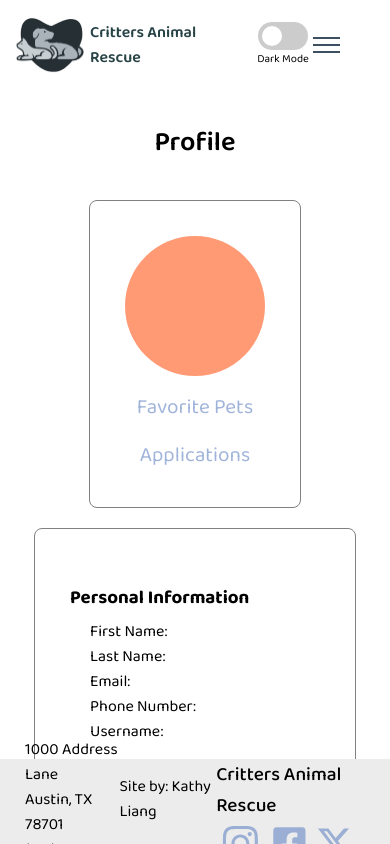
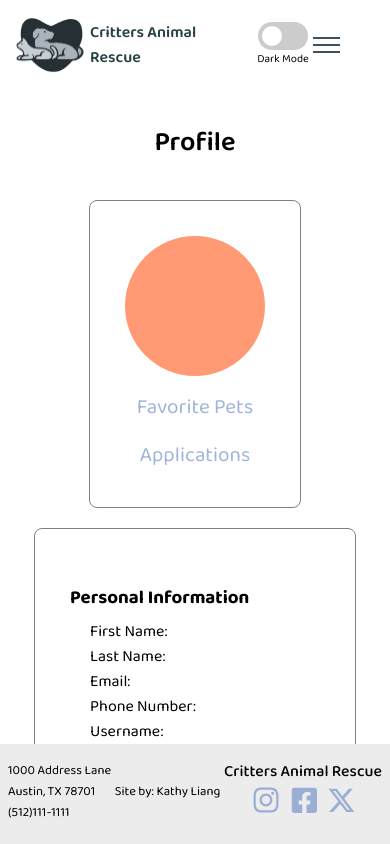
Before and after one commit to liangkathy/Animal-Shelter, a React (Vite) app in the folder Frontend/animal-shelter-application/: page /profile in a window 390 px wide. Shown: the top 844 px of the page. Built offline with nearby package versions, Linux system fonts and the light colour scheme; no server answers.

Commit message:
fixed formatting and spacing on page

```diff
--- a/Frontend/animal-shelter-application/src/App.css
+++ b/Frontend/animal-shelter-application/src/App.css
@@ -9,14 +9,16 @@
 
 body {
   margin: 0;
+  padding: 0;
   height: 100%;
   width: 100vw;
 }
 
 section {
-  padding-bottom: 100vh;
+  padding-bottom: 50vh;
   padding-left: 40px;
   padding-right: 50px;
+  min-height: 100vh;
 }
 
 h4 {
--- a/Frontend/animal-shelter-application/src/components/Footer/Footer.css
+++ b/Frontend/animal-shelter-application/src/components/Footer/Footer.css
@@ -6,12 +6,9 @@ footer {
     display: flex;
     align-items: center;
     justify-content: space-between;
-    padding-left: 25px;
-    padding-right: 35px;
-    padding-top: 5px;
-    padding-bottom: 10px;
+    padding: 5px 8px 10px 8px;
     z-index: 999;
-    height: 85px;
+    height: 100px;
 }
 
 .footer-fixed {
@@ -29,13 +26,19 @@ footer {
     padding: 0;
 }
 
+.footer-left {
+    font-size: 0.8em;
+}
+
 .footer-right {
     display: flex;
     flex-direction: column;
     justify-content: right;
     align-items: center;
+}
 
-    height: 80px;
+.footer-center {
+    font-size: 0.8em;
 }
 
 .socials {
@@ -43,7 +46,7 @@ footer {
 }
 
 .logo-footer {
-    font-size: 1.2em;
+    font-size: 1em;
     font-weight: 500;
 }
 
@@ -55,3 +58,19 @@ footer {
 .footer-light {
     background-color: rgb(236, 236, 236);
 }
+
+@media screen and (min-width: 550px) {
+    footer{
+        height: 85px;
+        padding-left: 25px;
+        padding-right: 25px;
+    }
+
+    .footer-left, .footer-center {
+        font-size: 1em;
+    }
+
+    .logo-footer {
+        font-size: 1.2em;
+    }
+}
--- a/Frontend/animal-shelter-application/src/components/Footer/Footer.jsx
+++ b/Frontend/animal-shelter-application/src/components/Footer/Footer.jsx
@@ -33,17 +33,17 @@ const Footer = () => {
         {
             name: "Instagram",
             link: "#",
-            logo: <AiOutlineInstagram size="2.8em"/>
+            logo: <AiOutlineInstagram size="2em"/>
         },
         {
             name: "Facebook",
             link: "#",
-            logo: <FaFacebookSquare size="2.3em"/>
+            logo: <FaFacebookSquare size="1.8em"/>
         },
         {
             name: "X",
             link: "#",
-            logo: <FaXTwitter size="2.3em"/>
+            logo: <FaXTwitter size="1.8em"/>
         }
     ]
     return (
--- a/Frontend/animal-shelter-application/src/containers/Profile/Profile.css
+++ b/Frontend/animal-shelter-application/src/containers/Profile/Profile.css
@@ -118,7 +118,7 @@
 
 @media screen and (min-width: 560px) {
     .profile-section {
-        margin-bottom: 100%;
+        margin-bottom: 50vh;
     }
 }
 
@@ -128,12 +128,12 @@
     }
 
     profile-form {
-        margin-bottom: 100%;
+        margin-bottom: 50vh;
     }
 }
 
 @media screen and (max-width: 560px ) {
     .ps2 {
-        margin-bottom: 100%;
+        margin-bottom: 50vh;
     }
 }
```
